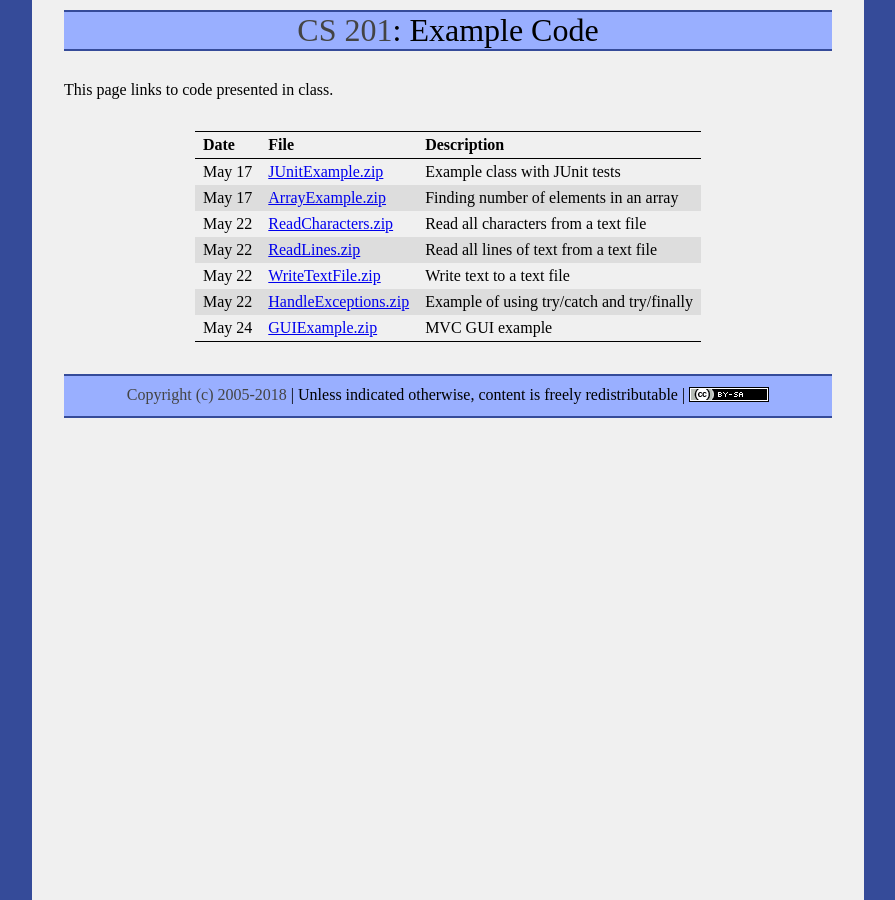
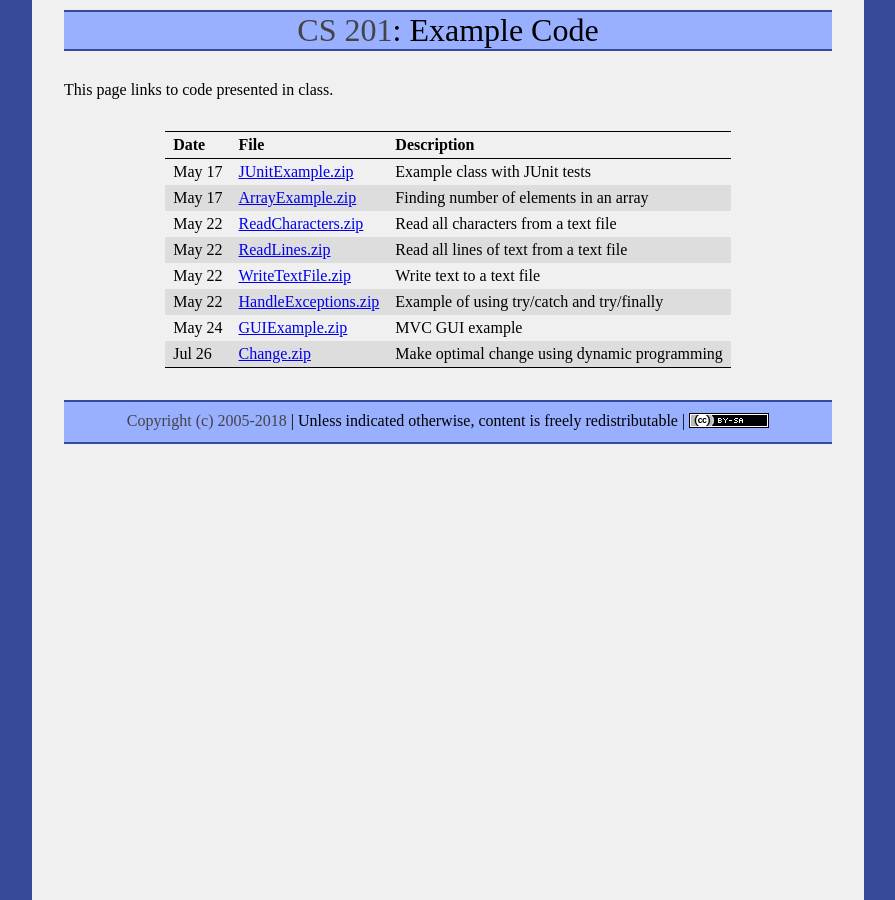
Before and after one commit to ycpcs/cs201-summer2018, a Jekyll site: the page built from examples/index.md, in a window 1280 px wide. Shown: the whole page, without its empty margins (192-1087 px from the left). Built offline with Jekyll 4.4.1, drawn with Linux system fonts in a browser that asks for light colours.

Commit message:
dynamic progrmaming example

```diff
--- a/examples/index.md
+++ b/examples/index.md
@@ -14,3 +14,4 @@ May 22 | [ReadLines.zip](ReadLines.zip) | Read all lines of text from a text fil
 May 22 | [WriteTextFile.zip](WriteTextFile.zip) | Write text to a text file
 May 22 | [HandleExceptions.zip](HandleExceptions.zip) | Example of using try/catch and try/finally
 May 24 | [GUIExample.zip](GUIExample.zip) | MVC GUI example
+Jul 26 | [Change.zip](Change.zip) | Make optimal change using dynamic programming
```
Also changed, not shown: 1 other file.
